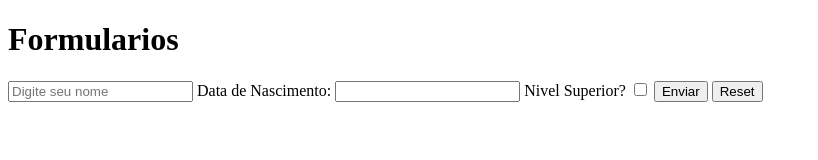
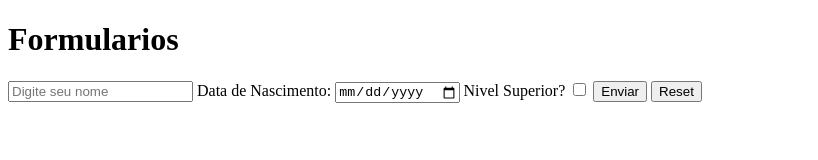
Before and after one commit to Jaozinho069/Projeto-master, a plain HTML site: page Forms/index.html in a window 1280 px wide. Shown: the whole page, without its empty margins (0-818 px from the left). Drawn offline with Linux system fonts and the light colour scheme.

Commit message:
SADSADAS

```diff
--- a/Forms/index.html
+++ b/Forms/index.html
@@ -13,7 +13,7 @@
                placeholder="Digite seu nome">
         <label>
             Data de Nascimento:
-            <input type="data" name="dtnasc"
+            <input type="date" name="dtnasc"
         </label>
         <label for="nsup">Nivel Superior?</label>
         <input type="checkbox" id="nsup" name="nsup">
```
